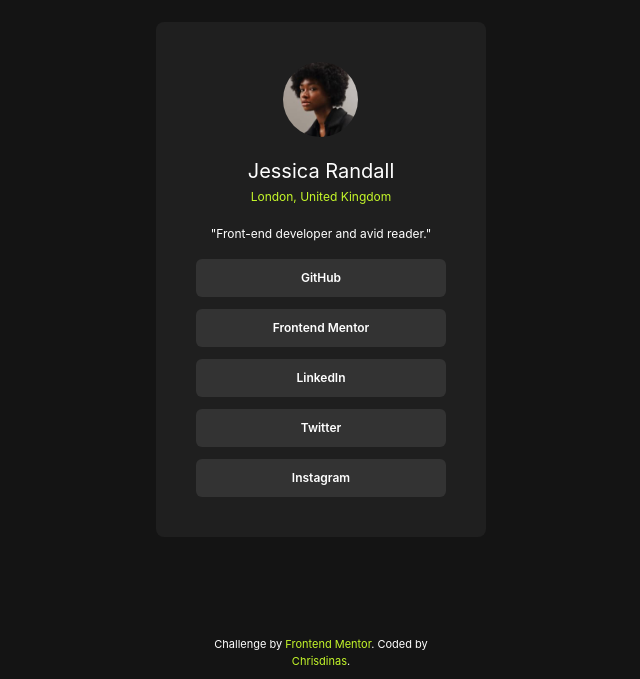
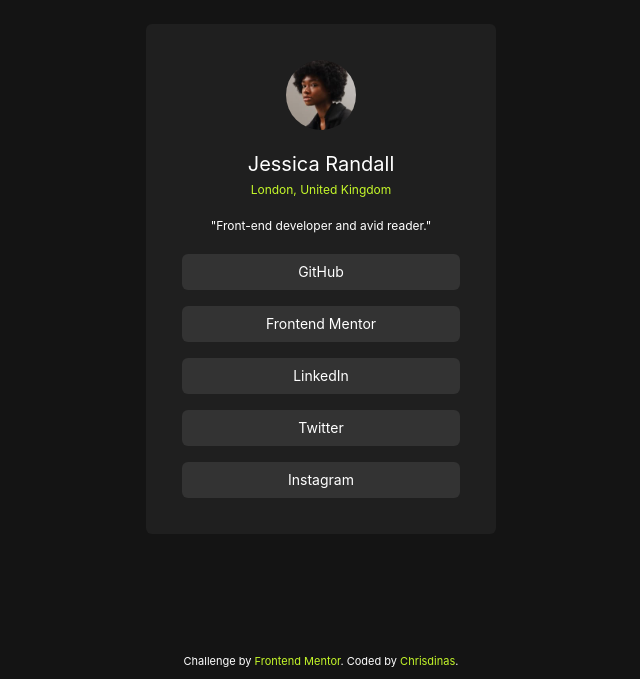
Before and after one commit to chrisdinas/social-links-profile, a website: page index.html in a window 1280 px wide. Shown: the part 121-800 px from the top of the page, without its empty margins (319-959 px from the left). Drawn offline with Linux system fonts and the light colour scheme.

Commit message:
Commit message

```diff
--- a/index.html
+++ b/index.html
@@ -15,82 +15,66 @@
     <title>Frontend Mentor | Social links profile</title>
     <link href="./src/output.css" rel="stylesheet" />
   </head>
-  <body
-    class="h-screen bg-[var(--offBlack)] flex flex-col justify-center items-center"
+  <body class="bg-[var(--offBlack)]">
+    <div class="h-screen flex flex-col justify-center items-center">
+      <div
+        class="bg-[var(--darkGrey)] flex flex-col items-center justify-center p-9 rounded-md w-[350px]"
       >
-    <div
-      class="bg-[var(--darkGrey)] flex flex-col items-center justify-center p-10 rounded-lg"
-    >
-      <header class="flex flex-col items-center justify-center">
+        <header class="flex flex-col items-center">
           <figure>
             <img
-            src="assets/images/avatar-jessica.jpeg"
-            alt=""
-            height="65"
-            width="75"
-            class="rounded-full"
+              src="/assets/images/avatar-jessica.jpeg"
+              alt="Avatar"
+              width="70"
+              height="60"
+              class="rounded-full mb-5"
             />
           </figure>
-        <h1 class="text-white font-normal text-xl mt-5">Jessica Randall</h1>
-        <p class="text-primary-color text-xs font-normal mt-1">
-          London, United Kingdom
+          <h1 class="text-white text-xl mb-1">Jessica Randall</h1>
+          <span class="text-[var(--primary-color)] text-xs mb-5"
+            >London, United Kingdom</span
+          >
+          <p class="text-white text-xs mb-5">
+            "Front-end developer and avid reader."
           </p>
-        <span class="text-white text-[12px] font-normal mt-5"
-          >"Front-end developer and avid reader."</span
-        >
         </header>
-      <main
-        class="flex flex-col items-center text-white text-xs font-semibold mt-4"
-      >
-        <div class="mb-3">
+        <main class="flex flex-col items-center w-full text-white">
           <a
             href=""
-            class="bg-[var(--gray)] hover:bg-primary-color hover:text-[var(--offBlack)] inline-block w-[250px] h-[38px] flex items-center justify-center rounded-md"
+            class="bg-[var(--grey)] hover:bg-[var(--primary-color)] hover:text-black text-sm w-full py-2 flex items-center justify-center rounded-md mb-4"
             >GitHub</a
           >
-        </div>
-        <div class="mb-3">
           <a
             href=""
-            class="bg-[var(--gray)] hover:bg-primary-color hover:text-[var(--offBlack)] inline-block w-[250px] h-[38px] flex items-center justify-center rounded-md"
+            class="bg-[var(--grey)] hover:bg-[var(--primary-color)] hover:text-black text-sm w-full py-2 flex items-center justify-center rounded-md mb-4"
             >Frontend Mentor</a
           >
-        </div>
-        <div class="mb-3">
           <a
             href=""
-            class="bg-[var(--gray)] hover:bg-primary-color hover:text-[var(--offBlack)] inline-block w-[250px] h-[38px] flex items-center justify-center rounded-md"
+            class="bg-[var(--grey)] hover:bg-[var(--primary-color)] hover:text-black text-sm w-full py-2 flex items-center justify-center rounded-md mb-4"
             >LinkedIn</a
           >
-        </div>
-        <div class="mb-3">
           <a
             href=""
-            class="bg-[var(--gray)] hover:bg-primary-color hover:text-[var(--offBlack)] inline-block w-[250px] h-[38px] flex items-center justify-center rounded-md"
+            class="bg-[var(--grey)] hover:bg-[var(--primary-color)] hover:text-black text-sm w-full py-2 flex items-center justify-center rounded-md mb-4"
             >Twitter</a
           >
-        </div>
-        <div>
           <a
             href=""
-            class="bg-[var(--gray)] hover:bg-primary-color hover:text-[var(--offBlack)] inline-block w-[250px] h-[38px] flex items-center justify-center rounded-md"
+            class="bg-[var(--grey)] hover:bg-[var(--primary-color)] hover:text-black text-sm w-full py-2 flex items-center justify-center rounded-md"
             >Instagram</a
           >
-        </div>
         </main>
-      <footer class="flex justify-center">
-        <div class="attribution w-[270px]">
+        <footer class="attribution">
           Challenge by
           <a href="https://www.frontendmentor.io?ref=challenge" target="_blank"
             >Frontend Mentor</a
           >. Coded by
-          <a
-            href="https://www.frontendmentor.io/profile/chrisdinas"
-            target="_blank"
+          <a href="https://github.com/chrisdinas/blog-preview-card"
             >Chrisdinas</a
           >.
+        </footer>
       </div>
-      </footer>
     </div>
   </body>
 </html>
--- a/style.css
+++ b/style.css
@@ -4,7 +4,7 @@
 @import url("https://fonts.googleapis.com/css2?family=Inter:wght@100..900&display=swap");
 :root {
   --primary-color: hsl(75, 94%, 57%);
-  --gray: hsl(0, 0%, 20%);
+  --grey: hsl(0, 0%, 20%);
   --darkGrey: hsl(0, 0%, 12%);
   --offBlack: #141414;
   --ft-w1: 400;
```
Also changed, not shown: design/destkop-design.jpg, src/output.css. Lines whose indentation alone changed are shown as unchanged.
